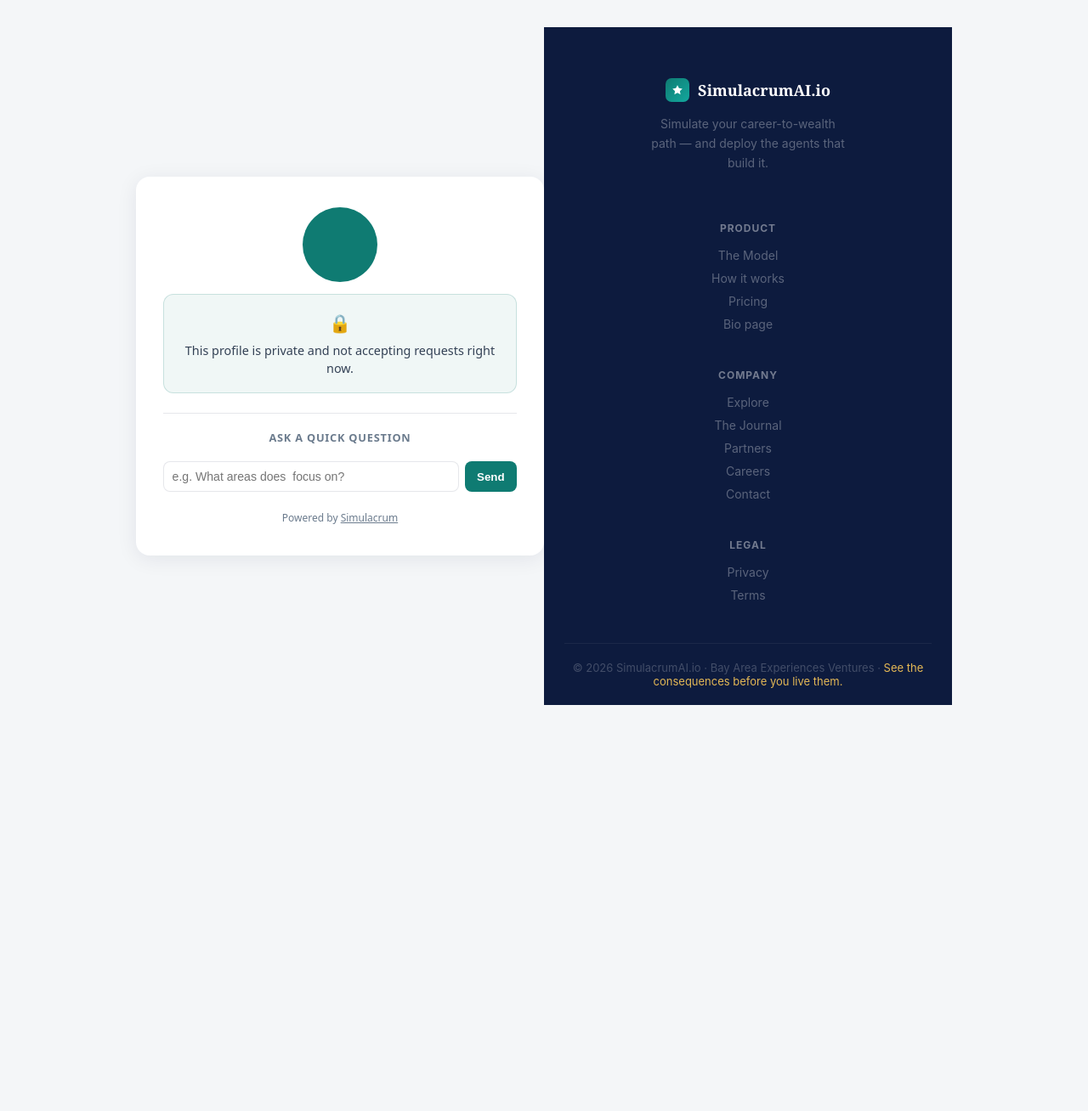
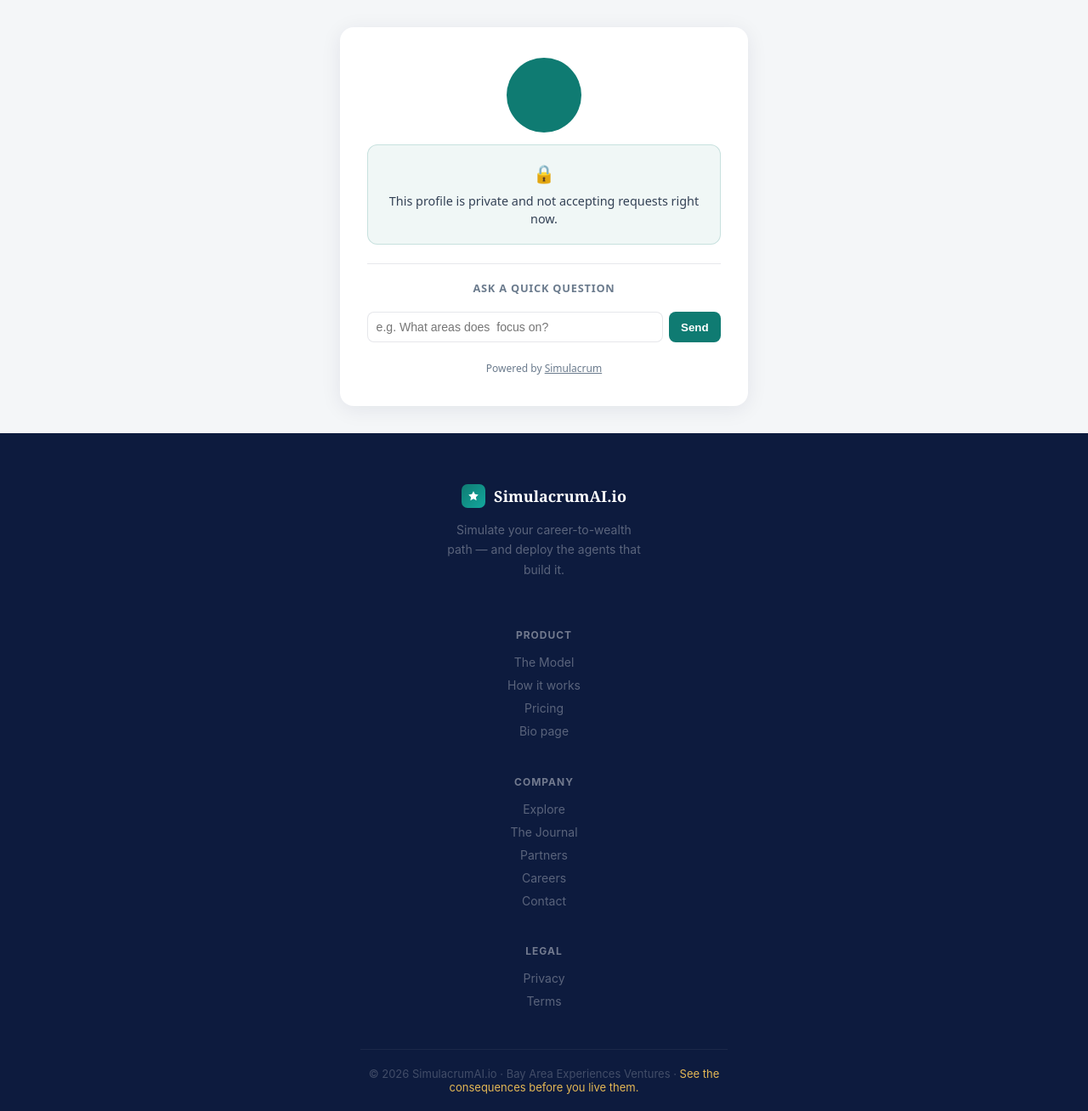
Before and after one commit to JeanDelphonse/simulacrum, a Python web app: template app/templates/public/bio_teaser.html in a window 1280 px wide. Shown: the whole page at 85% size. Before the commit the page ends 830 px from the top, so only its background shows below. Run offline with Jinja, Linux system fonts and the light colour scheme; the template is opened without the code that fills it, so the values that code supplies are empty.

Commit message:
Put the footer below the card on the private-bio access-request page
The teaser's body was a row flex container, so the shared footer was laid
out beside the card instead of under it. The body is now a column: the card
stays centred in the space above, and the footer spans the full width below.

test_footer.py checks the column layout and that the footer follows the card.

Co-Authored-By: Claude Opus 5.5 <noreply@anthropic.com>

```diff
--- a/app/templates/public/bio_teaser.html
+++ b/app/templates/public/bio_teaser.html
@@ -25,11 +25,17 @@
       --bg:#f4f6f8; --card:#ffffff; --border:rgba(13,27,62,.10);
     }
     *{box-sizing:border-box}
+    /* A column, so the shared footer sits below the card rather than beside it.
+       The card's auto top margin and the footer's own margin-top:auto split the
+       free space, keeping the card centred in the area above the footer. */
     body{margin:0;font-family:'DM Sans',system-ui,-apple-system,Segoe UI,sans-serif;
       background:var(--bg);color:var(--navy);min-height:100vh;
-      display:flex;align-items:center;justify-content:center;padding:2rem 1rem;}
-    .card{background:var(--card);max-width:480px;width:100%;border-radius:16px;
-      padding:2.25rem 2rem;box-shadow:0 4px 24px rgba(13,27,62,.08);text-align:center;}
+      display:flex;flex-direction:column;align-items:center;padding:2rem 0 0;}
+    .card{background:var(--card);max-width:480px;width:calc(100% - 2rem);border-radius:16px;
+      padding:2.25rem 2rem;box-shadow:0 4px 24px rgba(13,27,62,.08);text-align:center;
+      margin:auto 1rem 2rem;}
+    /* Full-width footer band; align-items:center would otherwise shrink it to its content. */
+    body > .pf{align-self:stretch;}
     .avatar{width:88px;height:88px;border-radius:50%;object-fit:cover;margin:0 auto .9rem;
       display:block;background:#e5eaf0;}
     .avatar-ph{width:88px;height:88px;border-radius:50%;margin:0 auto .9rem;
--- a/test_footer.py
+++ b/test_footer.py
@@ -232,6 +232,11 @@ def main():
           'class="pf pf--stacked"' in teaser)
     check('the stacked rules force a single column',
           '.pf--stacked .pf-grid { grid-template-columns: 1fr;' in teaser)
+    # The body is a flex container; in a row the footer sat beside the card.
+    check('the teaser lays the page out as a column, so the footer sits below the card',
+          'flex-direction:column' in teaser
+          and teaser.index('class="card"') < teaser.index('class="pf pf--stacked"'))
+    check('the teaser footer spans the full width', 'body > .pf{align-self:stretch;}' in teaser)
 
     for url in ('/', '/blog', '/careers', '/login', '/legal/privacy'):
         body = client.get(url).get_data(as_text=True)
```
